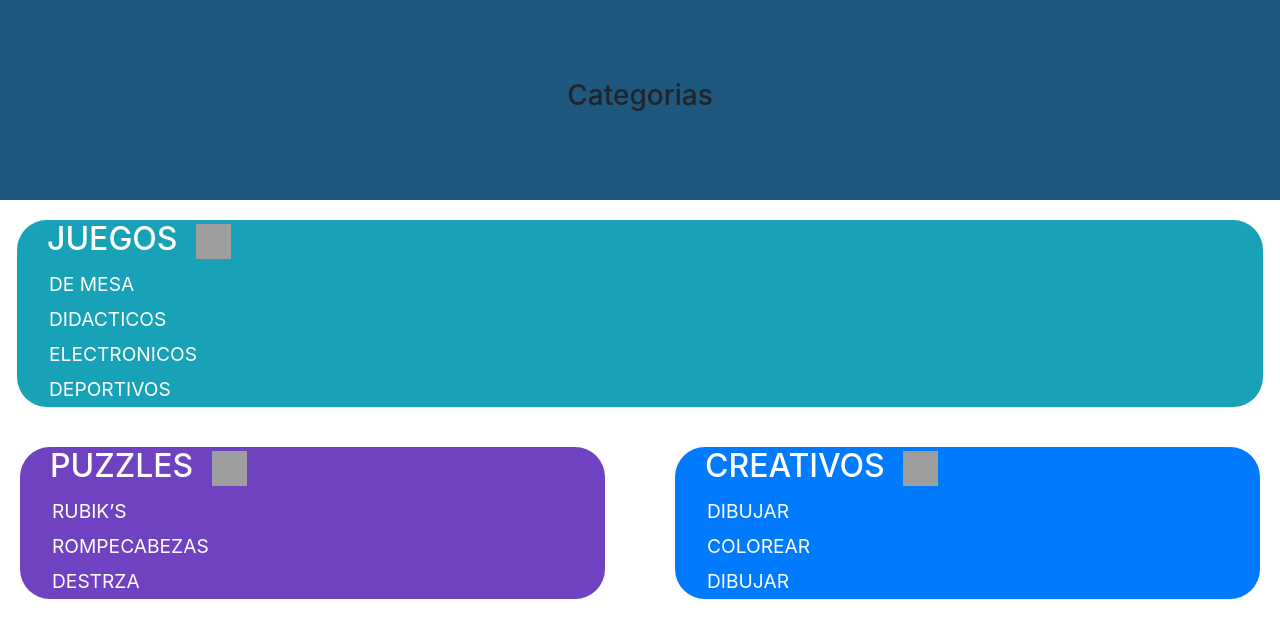
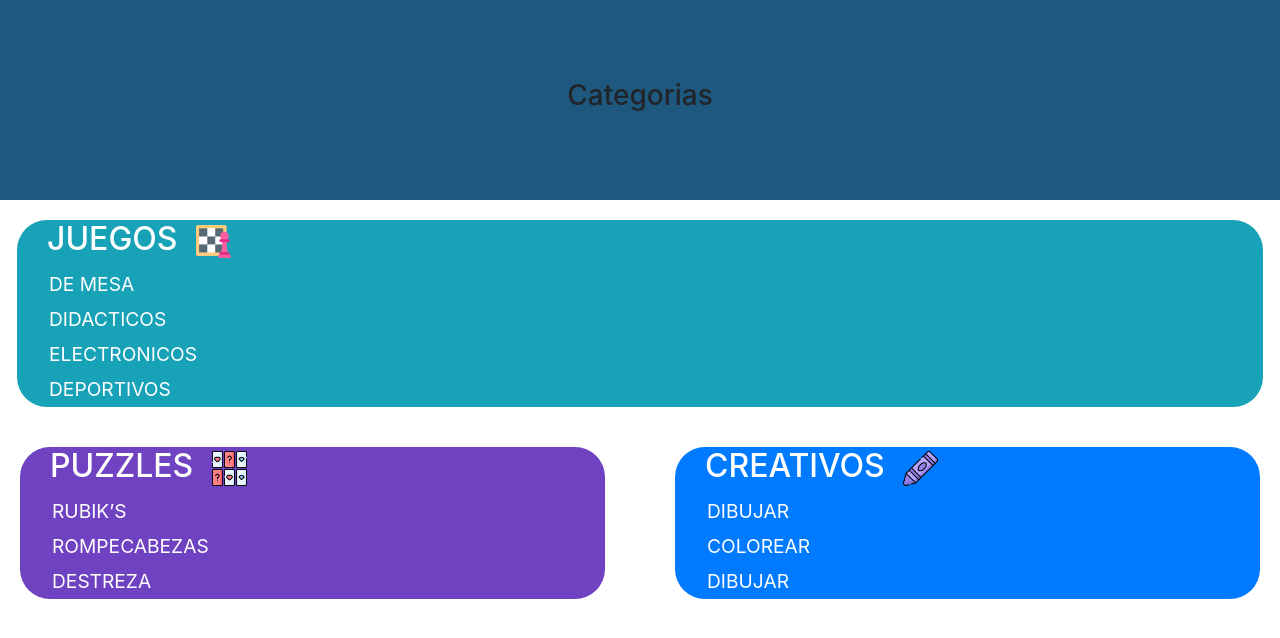
Before and after one commit to LuisOmar7/Aprende_Jugando, a Django app: page /categorias/ in a window 1280 px wide; the page is wider, and only the part inside the window is pictured. Shown: the part 80-718 px from the top of that part. Run offline with Django 5.2, Linux system fonts and the light colour scheme; some libraries are stand-ins or nearby versions; grey boxes are pictures that could not be loaded.

Commit message:
imagenesCategorias

```diff
--- a/AprendeJugandoDj/base/templates/base/categorias.html
+++ b/AprendeJugandoDj/base/templates/base/categorias.html
@@ -22,7 +22,7 @@
     <div class="col-md-15">
         <a href="{%url 'Productos'%}">
         <div class="category-card bg-info">
-            <h2 class="h2Categorias">JUEGOS <img src="{% static 'images/contacto.png'%}" class="imgCategoria"></h2>
+            <h2 class="h2Categorias">JUEGOS <img src="{% static 'images/ajedrez.png'%}" class="imgCategoria"></h2>
             <ul class="textCategorias">
                 <li>DE MESA</li>
                 <li>DIDACTICOS</li>
@@ -36,11 +36,11 @@
     <div class="col-6">
         <a href="{%url 'Productos'%}">
         <div class="category-card bg-purple">
-            <h2 class="h2Categorias">PUZZLES <img src="{% static 'images/contacto.png'%}" class="imgCategoria"></h2>
+            <h2 class="h2Categorias">PUZZLES <img src="{% static 'images/cartas.png'%}" class="imgCategoria"></h2>
             <ul class="textCategorias">
                 <li>RUBIK’S</li>
                 <li>ROMPECABEZAS</li>
-                <li>DESTRZA</li>
+                <li>DESTREZA</li>
             </ul>
         </div>
     </a>
@@ -49,7 +49,7 @@
     <div class="col-6">
         <a href="{%url 'Productos'%}">
         <div class="category-card bg-primary">
-            <h2 class="h2Categorias">CREATIVOS <img src="{% static 'images/contacto.png'%}" class="imgCategoria"></h2>
+            <h2 class="h2Categorias">CREATIVOS <img src="{% static 'images/colorear.png'%}" class="imgCategoria"></h2>
             <ul class="textCategorias">
                 <li>DIBUJAR</li>
                 <li>COLOREAR</li>
```
